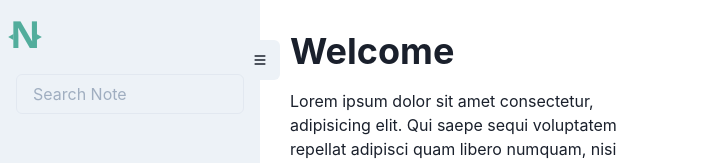
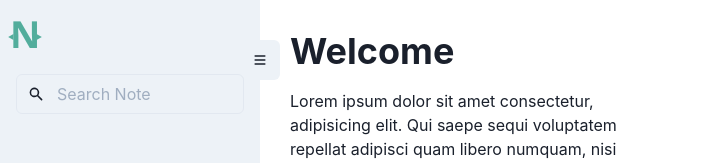
Before and after one commit to oreoluwa-bs/notes-app-gql-ts, a React (Create React App) app in the folder app/: page /app in a window 1280 px wide. Shown: the top 163 px of the page, without its empty margins (0-726 px from the left). Built offline with nearby package versions, Linux system fonts and the light colour scheme.

Commit message:
Search component

```diff
--- a/app/src/components/Dashboard/SideBar/index.tsx
+++ b/app/src/components/Dashboard/SideBar/index.tsx
@@ -2,12 +2,17 @@ import {
   Box,
   FormControl,
   FormLabel,
+  Icon,
   IconButton,
   Input,
+  InputGroup,
+  InputLeftElement,
+  InputRightElement,
   Link,
   VisuallyHidden,
 } from "@chakra-ui/react";
-import { HiMenu } from "react-icons/hi";
+import { useState } from "react";
+import { HiMenu, HiSearch, HiX } from "react-icons/hi";
 import { Link as RRLink, useRouteMatch } from "react-router-dom";
 import { NotesLogo } from "../../icons";
 import SideNavLink from "./SideNavLink";
@@ -19,7 +24,16 @@ interface SideNavProps {
 }
 
 const SideBar = ({ isOpen, onOpen, onClose }: SideNavProps) => {
+  const [searchValue, setSearchValue] = useState<undefined | string>(undefined);
+
+  const handleOnChangeSearchValue = (
+    evt: React.ChangeEvent<HTMLInputElement>
+  ) => {
+    setSearchValue(evt.target.value);
+  };
+
   const currentMatch = useRouteMatch();
+
   return (
     <Box
       bg="gray.100"
@@ -43,6 +57,7 @@ const SideBar = ({ isOpen, onOpen, onClose }: SideNavProps) => {
           <NotesLogo color="primary.base" fontSize="50px" />
         </Link>
       </Box>
+      {/* Toggle sidebar */}
       <Box position="absolute" right={"-20px"} top={"40px"}>
         <IconButton
           onClick={isOpen ? onClose : onOpen}
@@ -56,7 +71,32 @@ const SideBar = ({ isOpen, onOpen, onClose }: SideNavProps) => {
           <VisuallyHidden>
             <FormLabel>Search</FormLabel>
           </VisuallyHidden>
-          <Input type="text" name="search" placeholder="Search Note" />
+
+          <InputGroup>
+            {!searchValue && (
+              <InputLeftElement>
+                <Icon aria-label="cancel search" as={HiSearch} />
+              </InputLeftElement>
+            )}
+            <Input
+              type="text"
+              name="search"
+              placeholder="Search Note"
+              _focus={{ bg: "white" }}
+              value={searchValue}
+              onChange={handleOnChangeSearchValue}
+            />
+            {searchValue && (
+              <InputRightElement>
+                <IconButton
+                  size="sm"
+                  aria-label="cancel search"
+                  icon={<Icon as={HiX} />}
+                  onClick={() => setSearchValue("")}
+                />
+              </InputRightElement>
+            )}
+          </InputGroup>
         </FormControl>
       </Box>
 
```
